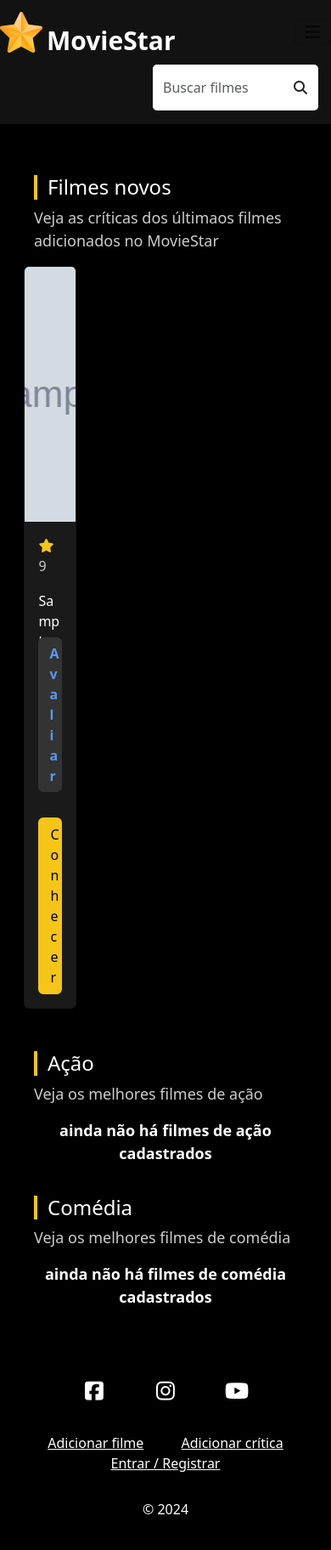
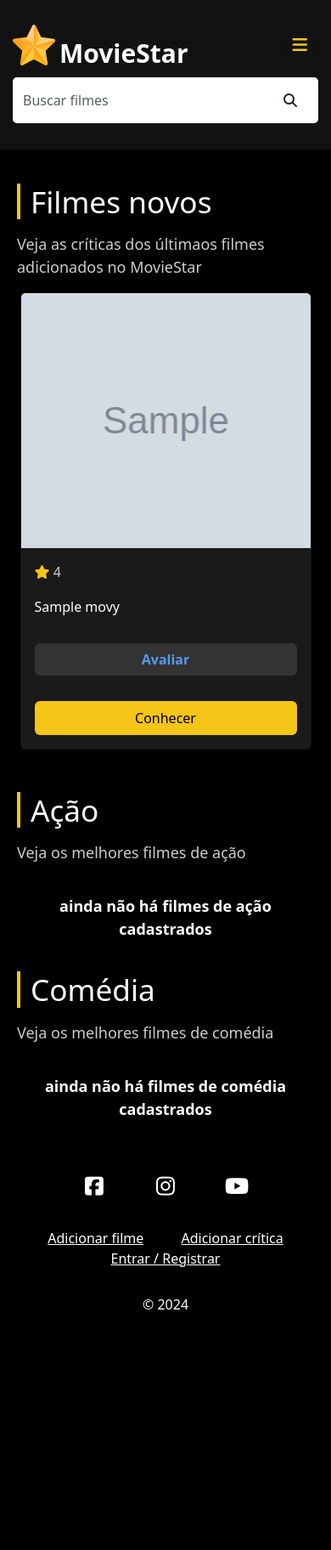
Before and after one commit to UhCardoso/MedAvaliar, a PHP site: page / in a window 390 px wide. Shown: the whole page at 85% size. After the commit the page ends 1541 px from the top, so only its background shows below. Run offline with PHP 8.4, Linux system fonts and the light colour scheme; tables that the repository leaves empty or names only in its code hold one stand-in row (values such as "Sample post"); grey boxes marked "Sample" are stand-in pictures; data that the repository does not hold is empty; some libraries are stand-ins or nearby versions.

Commit message:
adiciona responsividade

```diff
--- a/css/styles.css
+++ b/css/styles.css
@@ -363,6 +363,16 @@
 }
 
 /*footer*/
+#search-title {
+    font-size: 40px;
+}
+
+#search-result,
+.back-link {
+    color: #f5c518;
+}
+
+/*footer*/
 #footer {
     background-color: #000;
     color: #fff;
@@ -408,3 +418,102 @@
 #footer-links-container {
     margin: 30px 0;
 }
+
+
+/* RESPONSIVIDADE MOBILE */
+@media(max-width: 450px) {
+    header {
+        padding: 15px;
+        background-color: #121212;
+    }
+
+    #main-container {
+        padding: 20px;
+    }
+
+    /*home*/
+    #search-form {
+        width: 100%;
+        margin-left: 0;
+    }
+
+    #search-form .form-control {
+        width: 85%;
+    }
+
+    .section-title {
+        font-size: 2.2rem;
+        margin-bottom: 1rem;
+    }
+
+    .movies-container {
+        padding: 0 15px;
+    }
+
+    .movie-card {
+        width: 100%;
+    }
+
+    .movie-details {
+        display: flex;
+        flex-direction: column;
+    }
+
+    .movie-details span {
+        padding-bottom: 8px;
+    }
+
+    .pipe {
+        display: none;
+    }
+
+    .movie-container iframe {
+        max-width: 100% !important;
+    }
+
+    #reviews-container {
+        padding-left: 0;
+        padding-right: 0;
+    }
+
+    #review-form-container select,
+    #review-form-container select {
+        width: 100%;
+    }
+
+    .empty-list {
+        margin-top: 20px;
+    }
+
+    .msg {
+        width: 100%;
+    }
+
+    /* movie */
+    .review {
+        padding: 0 15px;
+    }
+
+    /* dasboard */
+    #movies-dashboard {
+        padding: 0;
+    }
+
+    .actions-column {
+        width: 140px;
+    }
+
+    .edit-btn {
+        display: block;
+        margin-bottom: 10px;
+    }
+
+    /* edit movie */
+    .movie-image-container {
+        margin-top: 1rem;
+    }
+
+    .fas.fa-bars {
+        color: #f5c518;
+    }
+}
--- a/dao/MovieDAO.php
+++ b/dao/MovieDAO.php
@@ -1,6 +1,9 @@
 <?php
 require_once("models/Movie.php");
 require_once("models/Message.php");
+
+// review dao
+require_once("dao/ReviewDAO.php");
 
 class MovieDAO implements MovieDAOInterface
 {
@@ -27,6 +30,12 @@ class MovieDAO implements MovieDAOInterface
         $movie->category = $data["category"];
         $movie->length = $data["length"];
         $movie->users_id = $data["users_id"];
+
+        //rebe as ratings do filme
+        $reviewDao = new ReviewDao($this->conn, $this->url);
+        $rating = $reviewDao->getRatings($movie->id);
+
+        $movie->rating = $rating;
 
         return $movie;
     }
@@ -117,6 +126,23 @@ class MovieDAO implements MovieDAOInterface
 
     public function findByTitle($title)
     {
+        $movies = [];
+
+        $stmt = $this->conn->prepare("SELECT * FROM movies
+                                    WHERE title LIKE :title");
+
+        $stmt->bindValue(":title", '%' . $title . '%');
+        $stmt->execute();
+
+        if ($stmt->rowCount() > 0) {
+            $moviesArray = $stmt->fetchAll();
+
+            foreach ($moviesArray as $movie) {
+                $movies[] = $this->buildMovie($movie);
+            }
+        }
+
+        return $movies;
     }
 
     public function create(Movie $movie)
--- a/dao/ReviewDAO.php
+++ b/dao/ReviewDAO.php
@@ -93,7 +93,28 @@ class ReviewDao implements ReviewDAOInterface
         }
     }
 
-    public function getRating($id)
+    public function getRatings($id)
     {
+        $stmt = $this->conn->prepare("SELECT * FROM reviews WHERE movies_id = :movies_id");
+
+        $stmt->bindParam(":movies_id", $id);
+
+        $stmt->execute();
+
+        if ($stmt->rowCount() > 0) {
+            $rating = 0;
+
+            $reviews = $stmt->fetchAll();
+
+            foreach ($reviews as $review) {
+                $rating += $review["rating"];
+            }
+
+            $rating = $rating / count($reviews);
+        } else {
+            $rating = "Não avaliado";
+        }
+
+        return $rating;
     }
 }
--- a/dashboard.php
+++ b/dashboard.php
@@ -35,7 +35,7 @@ $userMovies = $movieDao->getMoviesByUserId($userData->id);
                     <tr scope="row">
                         <td><?= $movie->id ?></td>
                         <td><a href="<?= $BASE_URL ?>/movie.php?id=<?= $movie->id ?>" class="table-movie-title"><?= $movie->title ?></a></td>
-                        <td><i class="fas fa-star"></i> 9</td>
+                        <td><i class="fas fa-star"></i> <?= $movie->rating ?></td>
                         <td class="actions-column">
                             <a href="<?= $BASE_URL ?>/editmovie.php?id=<?= $movie->id ?>" class="edit-btn">
                                 <i class="far fa-edit"></i> Editar
--- a/models/Movie.php
+++ b/models/Movie.php
@@ -10,6 +10,8 @@ class movie
     public $category;
     public $length;
     public $users_id;
+
+    public $rating;
 
     public function imageGenerateName()
     {
--- a/models/Review.php
+++ b/models/Review.php
@@ -17,5 +17,5 @@ interface ReviewDAOInterface
     public function create(Review $review);
     public function getMoviesReview($id);
     public function hasAlreadyReviewed($id, $userId);
-    public function getRating($id);
+    public function getRatings($id);
 }
--- a/movie.php
+++ b/movie.php
@@ -57,7 +57,7 @@ $movieReviews = $reviewDao->getMoviesReview($id);
                 <span class="pipe"></span>
                 <span><?= $movie->category ?></span>
                 <span class="pipe"></span>
-                <span><i class="fas fa-star"></i> 9</span>
+                <span><i class="fas fa-star"></i> <?= $movie->rating; ?></span>
             </p>
             <iframe width="560" height="315" src="<?= $movie->trailer ?>" title="YouTube video player" frameborder="0" allow="accelerometer; autoplay; clipboard-write; encrypted-media; gyroscope; picture-in-picture; web-share" referrerpolicy="strict-origin-when-cross-origin" allowfullscreen></iframe>
             <p><?= $movie->description ?></p>
--- a/templates/footer.php
+++ b/templates/footer.php
@@ -21,6 +21,9 @@
     </div>
     <p>&copy; 2024</p>
 </footer>
+<script src="https://code.jquery.com/jquery-3.5.1.min.js"></script>
+<script src="https://cdn.jsdelivr.net/npm/@popperjs/core@2.5.4/dist/umd/popper.min.js"></script>
+<script src="https://maxcdn.bootstrapcdn.com/bootstrap/4.5.2/js/bootstrap.min.js"></script>
 <script src="https://cdnjs.cloudflare.com/ajax/libs/jquery/3.7.1/jquery.min.js" integrity="sha512-v2CJ7UaYy4JwqLDIrZUI/4hqeoQieOmAZNXBeQyjo21dadnwR+8ZaIJVT8EE2iyI61OV8e6M8PP2/4hpQINQ/g==" crossorigin="anonymous" referrerpolicy="no-referrer"></script>
 <script src="https://cdnjs.cloudflare.com/ajax/libs/twitter-bootstrap/5.3.3/js/bootstrap.js" integrity="sha512-lsA4IzLaXH0A+uH6JQTuz6DbhqxmVygrWv1CpC/s5vGyMqlnP0y+RYt65vKxbaVq+H6OzbbRtxzf+Zbj20alGw==" crossorigin="anonymous" referrerpolicy="no-referrer"></script>
 </body>
--- a/templates/header.php
+++ b/templates/header.php
@@ -41,10 +41,10 @@ $userData = $userDao->verifyToken(false);
                 <img src="<?= $BASE_URL ?>/img/logo.svg" alt="MovieStar" id="logo">
                 <span id="moviestar-title">MovieStar</span>
             </a>
-            <button class="navbar-toggler" type="button" data-toggle="collpase" data-target="#navbar" aria-controls="navbar" aria-expanded="false" aria-label="Toggle navigation">
+            <button class="navbar-toggler" type="button" data-toggle="collapse" data-target="#navbar" aria-controls="navbar" aria-expanded="false" aria-label="Toggle navigation">
                 <i class="fas fa-bars"></i>
             </button>
-            <form action="" method="GET" id="search-form" class="form-inline my-2 mylg-0">
+            <form action="<?= $BASE_URL ?>/search.php" method="GET" id="search-form" class="form-inline my-2 mylg-0">
                 <input type="text" name="q" id="search" class="form-control mr-sm-2" type="search" placeholder="Buscar filmes" aria-label="Search">
                 <button class="btn my-2 my-sm-0" type="submit">
                     <i class="fas fa-search"></i>
--- a/templates/movie_card.php
+++ b/templates/movie_card.php
@@ -8,7 +8,7 @@ if ($movie->image == "" || $movie->image == null) {
     <div class="card-body">
         <p class="card-rating">
             <i class="fas fa-star"></i>
-            <span class="rating">9</span>
+            <span class="rating"><?= $movie->rating ?></span>
         </p>
         <h5 class="card-title"><a href="<?= $BASE_URL ?>/movie.php?id=<?= $movie->id ?>"><?= $movie->title ?></a></h5>
         <a href="<?= $BASE_URL ?>/movie.php?id=<?= $movie->id ?>" class="btn btn-primary rate-btn">Avaliar</a>
--- a/templates/user_review.php
+++ b/templates/user_review.php
@@ -17,7 +17,7 @@ if ($review->user->image == "" || $review->user->image == null) {
         </div>
         <div class="col-md-9 author-details-container">
             <h4 class="author-name">
-                <a href="#"><?= $fullName; ?></a>
+                <a href="<?= $BASE_URL ?>/profile.php?id=<?= $review->user->id ?>"><?= $fullName; ?></a>
             </h4>
             <p><i class="fas fa-star"></i> <?= $review->rating; ?></p>
         </div>
```
Also changed, not shown: search.php (added, +28 -0 lines).
